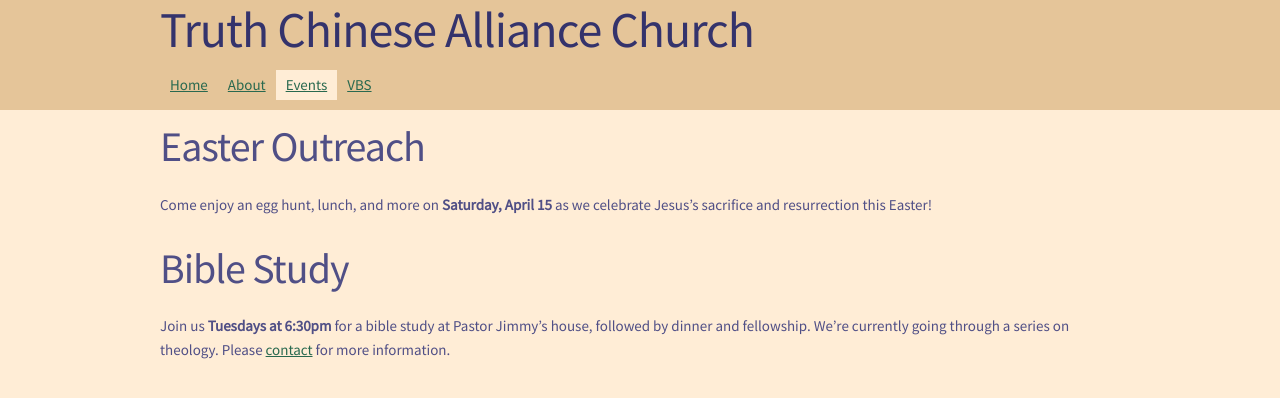
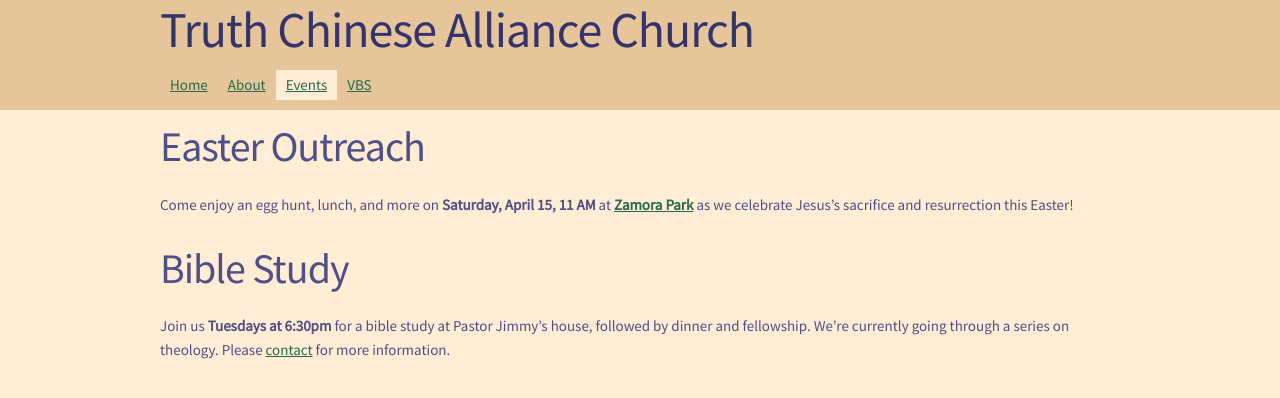
Before and after one commit to tcac/tcac.github.io, a Jekyll site: the page built from pages/events.md, in a window 1280 px wide. Shown: the top 398 px of the page. Built offline with Jekyll 4.4.1, drawn with Linux system fonts in a browser that asks for light colours.

Commit message:
Update outreach time/place.

```diff
--- a/pages/events.md
+++ b/pages/events.md
@@ -5,7 +5,7 @@ permalink: /events/
 ---
 
 ## Easter Outreach ##
-Come enjoy an egg hunt, lunch, and more on **Saturday, April 15** as we celebrate Jesus's sacrifice and resurrection this Easter!
+Come enjoy an egg hunt, lunch, and more on **Saturday, April 15, 11 AM** at **[Zamora Park](https://goo.gl/maps/RqoDE88FVBS2){:target="_blank"}** as we celebrate Jesus's sacrifice and resurrection this Easter!
 
 ## Bible Study ##
 Join us **Tuesdays at 6:30pm** for a bible study at Pastor Jimmy's house, followed by dinner and fellowship. We're currently going through a series on theology. Please [contact](/about/#contact) for more information.
```
